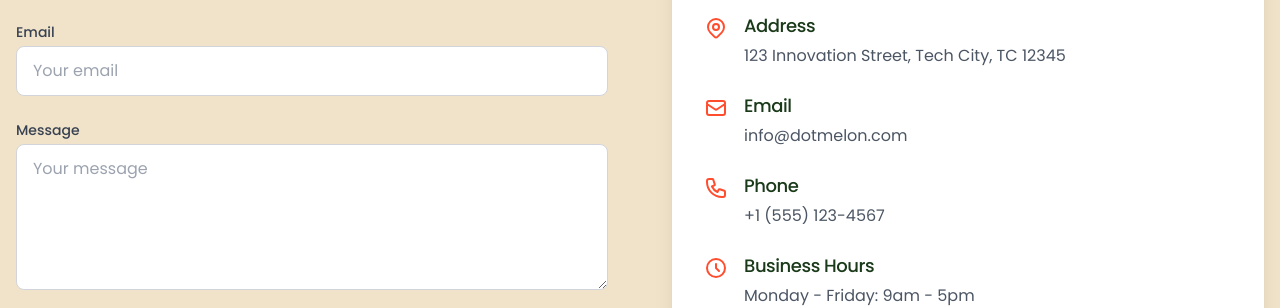
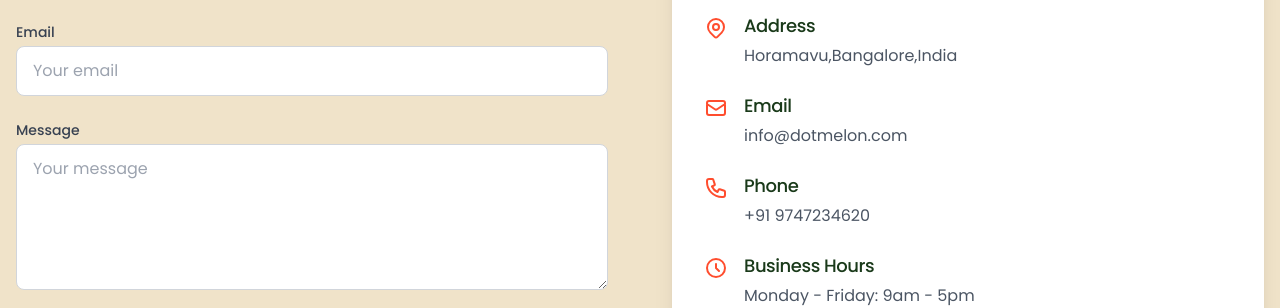
Before and after one commit to dotmelontech/web, a Next.js app: page / in a window 1280 px wide. Shown: the part 3884-4192 px from the top of the page. Built offline with nearby package versions, Linux system fonts and the light colour scheme.

Commit message:
Update page.tsx

```diff
--- a/app/page.tsx
+++ b/app/page.tsx
@@ -693,7 +693,7 @@ export default function Home() {
                       </div>
                       <div className="ml-4">
                         <h4 className="text-lg font-medium text-[#1a3a1a]">Address</h4>
-                        <p className="text-gray-600 mt-1">123 Innovation Street, Tech City, TC 12345</p>
+                        <p className="text-gray-600 mt-1">Horamavu,Bangalore,India</p>
                       </div>
                     </div>
                     <div className="flex items-start">
@@ -725,7 +725,7 @@ export default function Home() {
                       </div>
                       <div className="ml-4">
                         <h4 className="text-lg font-medium text-[#1a3a1a]">Phone</h4>
-                        <p className="text-gray-600 mt-1">+1 (555) 123-4567</p>
+                        <p className="text-gray-600 mt-1">+91 9747234620</p>
                       </div>
                     </div>
                     <div className="flex items-start">
```
